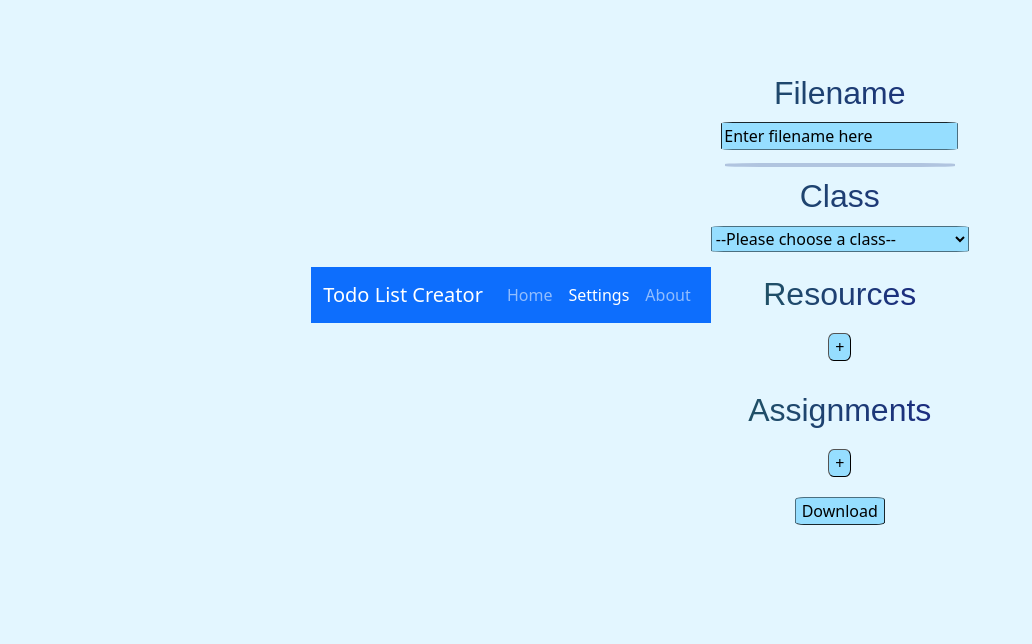
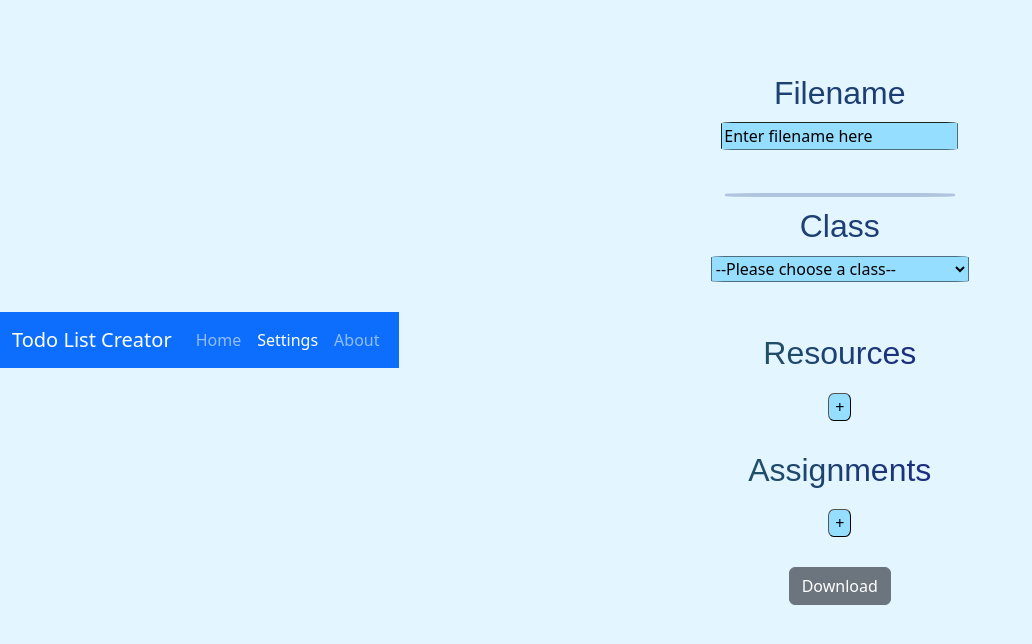
Before and after one commit to charleseMuchmore/todoListCreator.github.io, a website built with webpack: page src/index.html in a window 1280 px wide. Shown: the whole page, without its empty margins (0-1032 px from the left). Built offline with nearby package versions, Linux system fonts and the light colour scheme.

Commit message:
changed some style stuff

```diff
--- a/src/css/styles.css
+++ b/src/css/styles.css
@@ -44,7 +44,6 @@ hr {
 
 }
 
-
 .download-button {
   background-color: #96DEFF;
   border-width: 1px;
--- a/src/index.html
+++ b/src/index.html
@@ -27,7 +27,7 @@
         </div>
     </nav>
 
-    <form id="downloadForm">
+    <form id="downloadForm" class="container-fluid">
         <!--File name entry field-->
         <h5>Filename</h5>
         <input type="text" name="filename" value="Enter filename here" class="filename-input">
@@ -66,7 +66,7 @@
         </div>
 
         <!--Submit button-->
-        <input type="submit" value="Download" class="download-button">
+        <input type="submit" value="Download" class="btn btn-secondary">
     </form>
 </body>
 </html>
```
